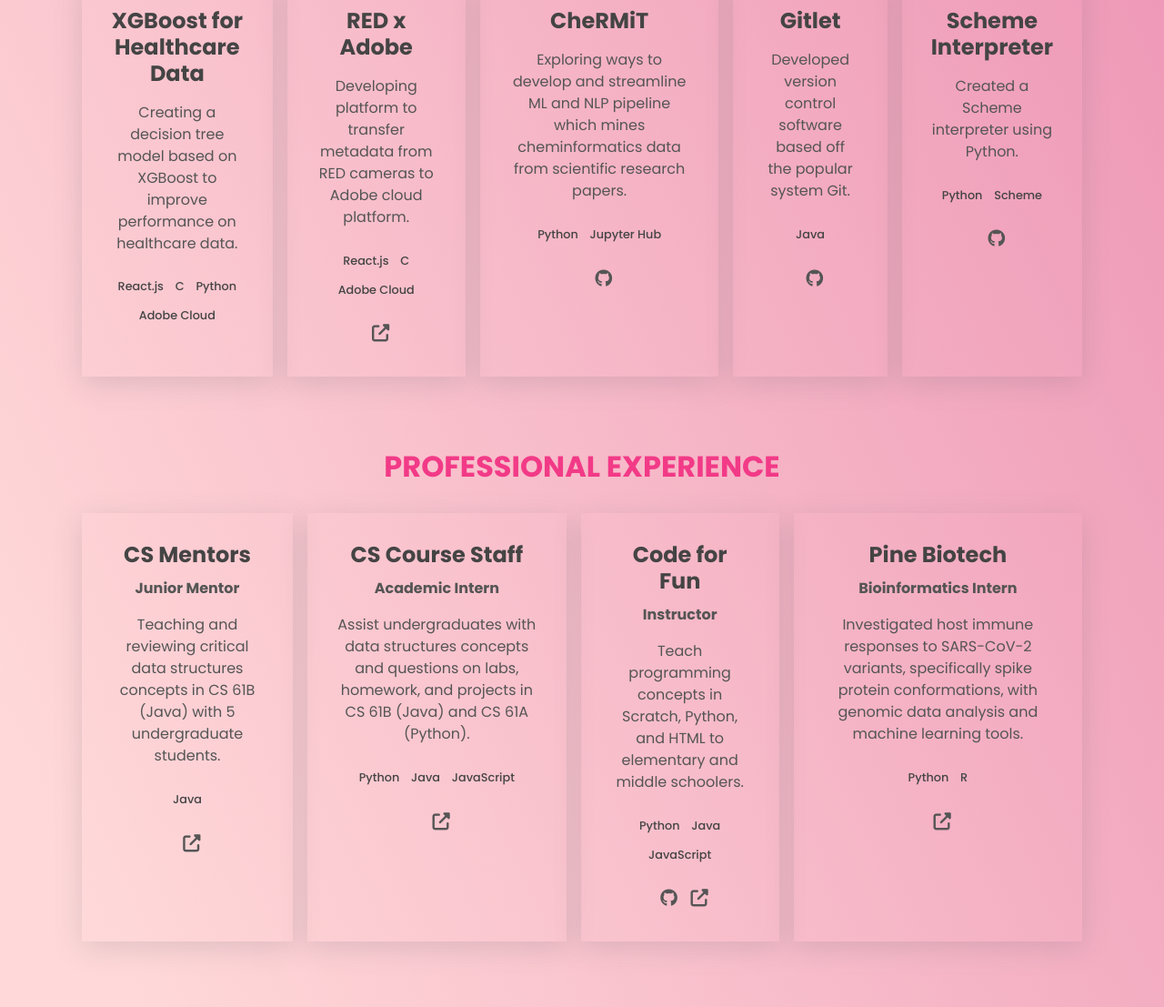
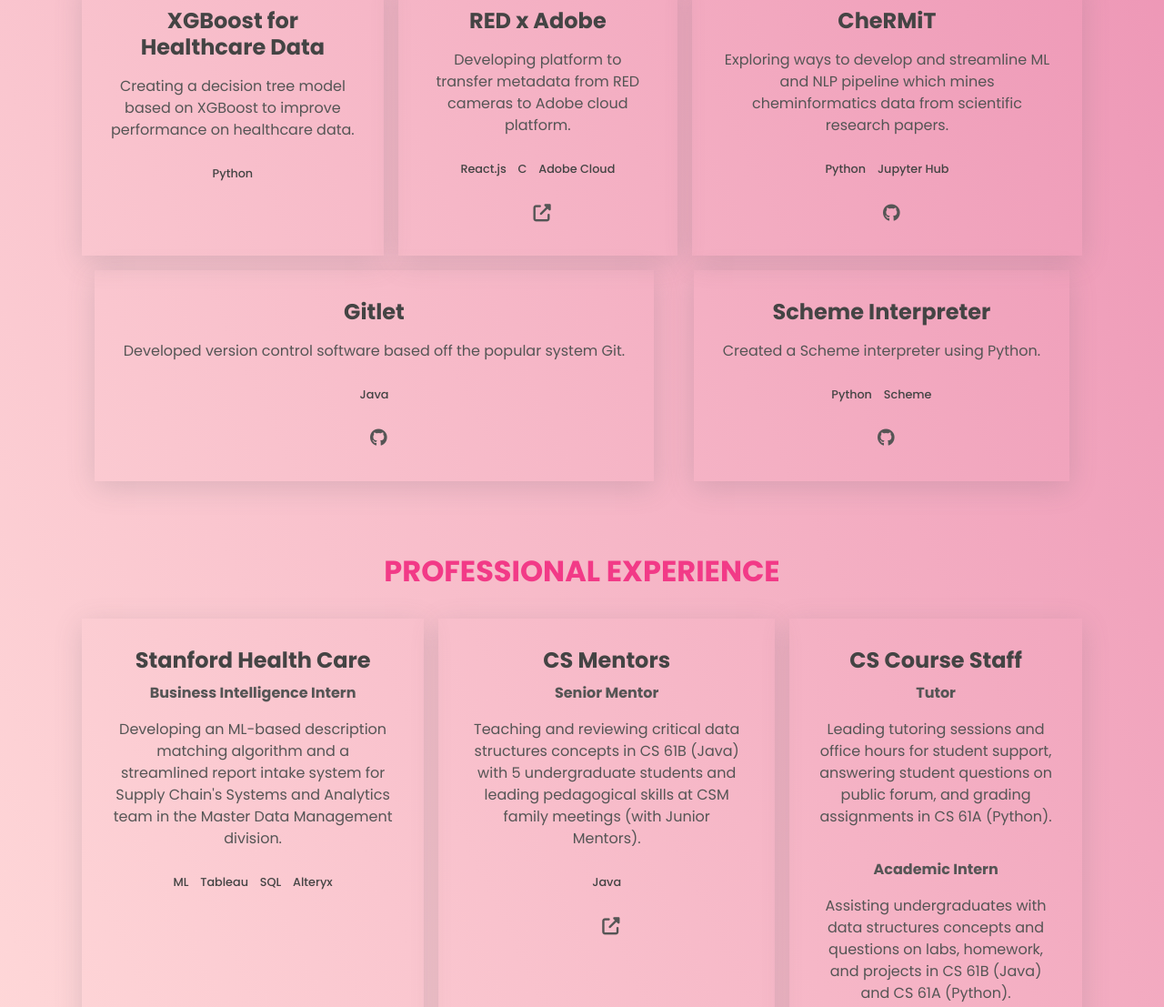
Before and after one commit to jananisriram/jananisriram.github.io, a plain HTML site: page index.html in a window 1280 px wide. Shown: the part 681-1788 px from the top of the page at 91% size. Drawn offline with Linux system fonts and the light colour scheme.

Commit message:
updated professional experience, linked new resume

```diff
--- a/index.html
+++ b/index.html
@@ -104,10 +104,7 @@
             Creating a decision tree model based on XGBoost to improve performance on healthcare data.
           </p>
           <ul class="project__stack">
-            <li class="project__stack-item">React.js</li>
-            <li class="project__stack-item">C</li>
             <li class="project__stack-item">Python</li>
-            <li class="project__stack-item">Adobe Cloud</li>
           </ul>
           <!--
           <a href="https://github.com" aria-label="source code" class="link link--icon">
@@ -161,6 +158,9 @@
           -->
         </div>
 
+      </div>
+
+      <div class="projects__grid">
         <div class="project">
           <h3>Gitlet</h3>
           <p class="project__description">
@@ -209,10 +209,35 @@
       <div class="projects__grid">
 
         <div class="project">
+          <h3>Stanford Health Care</h3>
+          <h6 style="padding-top: 10px;">Business Intelligence Intern</h6>
+          <p class="project__description">
+            Developing an ML-based description matching algorithm and a streamlined report intake system for Supply Chain's Systems and Analytics team in the Master Data Management division.
+          </p>
+          <ul class="project__stack">
+            <li class="project__stack-item">ML</li>
+            <li class="project__stack-item">Tableau</li>
+            <li class="project__stack-item">SQL</li>
+            <li class="project__stack-item">Alteryx</li>
+          </ul>
+
+          <!--
+          <a href="https://github.com" aria-label="source code" class="link link--icon">
+            <i aria-hidden="true" class="fab fa-github"></i>
+          </a>
+          -->
+          <!--
+          <a href="https://csmentors.berkeley.edu/#/bios/cs61b" aria-label="live preview" class="link link--icon">
+            <i aria-hidden="true" class="fas fa-external-link-alt"></i>
+          </a>
+          -->
+        </div>
+
+        <div class="project">
           <h3>CS Mentors</h3>
-          <h6 style="padding-top: 10px;">Junior Mentor</h6>
+          <h6 style="padding-top: 10px;">Senior Mentor</h6>
           <p class="project__description">
-            Teaching and reviewing critical data structures concepts in CS 61B (Java) with 5 undergraduate students.
+            Teaching and reviewing critical data structures concepts in CS 61B (Java) with 5 undergraduate students and leading pedagogical skills at CSM family meetings (with Junior Mentors).
           </p>
           <ul class="project__stack">
             <li class="project__stack-item">Java</li>
@@ -230,9 +255,17 @@
 
         <div class="project">
           <h3>CS Course Staff</h3>
+
+          <h6 style="padding-top: 10px;">Tutor</h6>
+          <p class="project__description">
+            Leading tutoring sessions and office hours for student support, answering student questions on public forum, and grading assignments in CS 61A (Python).
+          </p>
+
+          <br>
+
           <h6 style="padding-top: 10px;">Academic Intern</h6>
           <p class="project__description">
-            Assist undergraduates with data structures concepts and questions on labs, homework, and projects in CS 61B (Java) and CS 61A (Python).
+            Assisting undergraduates with data structures concepts and questions on labs, homework, and projects in CS 61B (Java) and CS 61A (Python).
           </p>
           <ul class="project__stack">
             <li class="project__stack-item">Python</li>
@@ -250,11 +283,15 @@
           </a>
         </div>
 
+      </div>
+
+      <div class="projects__grid">
+
         <div class="project">
           <h3>Code for Fun</h3>
           <h6 style="padding-top: 10px;">Instructor</h6>
           <p class="project__description">
-            Teach programming concepts in Scratch, Python, and HTML to elementary and middle schoolers.
+            Taught programming concepts in Scratch, Python, and HTML to elementary and middle schoolers.
           </p>
           <ul class="project__stack">
             <li class="project__stack-item">Python</li>
@@ -392,6 +429,7 @@
         <li class="skills__list-item btn btn--plain">Algorithms (Java, Python)</li>
         <li class="skills__list-item btn btn--plain">Software Engineering</li>
         <li class="skills__list-item btn btn--plain">Data Structures (Java, Python)</li>
+        <li class="skills__list-item btn btn--plain">Machine Learning (Python)</li>
         <li class="skills__list-item btn btn--plain">Data Analytics (R)</li>
         <li class="skills__list-item btn btn--plain">Genomics (Python, R)</li>
         <li class="skills__list-item btn btn--plain">Teaching Pedagogy</li>
```
Also changed, not shown: 1 other file.
